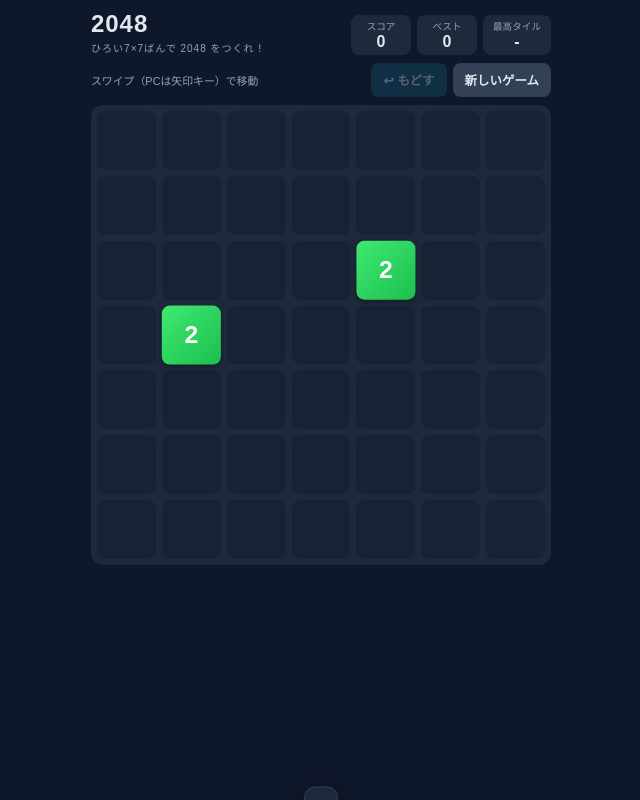
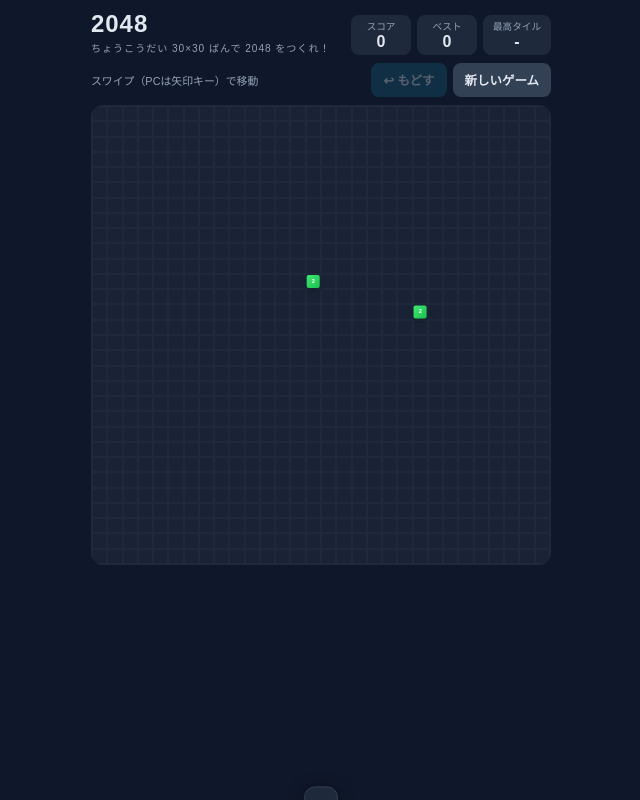
Before and after one commit to Genso-Game-Lab/classic-2048, a plain HTML site: page index.html in a window 1280 px wide. Shown: the whole page, without its empty margins (319-959 px from the left). Drawn offline with Linux system fonts and the light colour scheme.

Commit message:
30x30 board experiment

```diff
--- a/index.html
+++ b/index.html
@@ -85,7 +85,7 @@
 <body>
 <div class="wrap">
   <header>
-    <h1>2048<small>ひろい7×7ばんで 2048 をつくれ！</small></h1>
+    <h1>2048<small>ちょうこうだい 30×30 ばんで 2048 をつくれ！</small></h1>
     <div class="stats">
       <div class="stat"><div class="label">スコア</div><div class="value" id="score">0</div></div>
       <div class="stat"><div class="label">ベスト</div><div class="value" id="best">0</div></div>
@@ -126,7 +126,7 @@
 }
 
 // ===== 状態 =====
-const SIZE = 7;
+const SIZE = 30;
 let grid, tiles, nextId, score, moved, won, awaiting, over;
 let best = +(localStorage.getItem("classic2048Best") || 0);
 let bestTile = +(localStorage.getItem("classic2048BestTile") || 0);
@@ -151,13 +151,15 @@
 // ===== レイアウト =====
 function layout() {
   const w = boardEl.clientWidth;
-  gap = Math.round(w * 0.014);
+  gap = Math.max(1, Math.round(w * 0.1 / SIZE));
   cell = (w - gap * (SIZE + 1)) / SIZE;
+  const rad = Math.max(2, cell * 0.12) + "px";
   boardEl.querySelectorAll(".bg-cell").forEach(e => e.remove());
   for (let r = 0; r < SIZE; r++) for (let c = 0; c < SIZE; c++) {
     const d = document.createElement("div");
     d.className = "bg-cell";
     d.style.width = d.style.height = cell + "px";
+    d.style.borderRadius = rad;
     d.style.left = (gap + c * (cell + gap)) + "px";
     d.style.top = (gap + r * (cell + gap)) + "px";
     boardEl.appendChild(d);
@@ -175,6 +177,7 @@
   if (!el) return;
   el.style.width = el.style.height = cell + "px";
   el.style.fontSize = (cell * fontFor(t.v)) + "px";
+  el.style.borderRadius = Math.max(2, cell * 0.12) + "px";
   el.style.transform = `translate(${gap + t.c * (cell + gap)}px, ${gap + t.r * (cell + gap)}px)`;
 }
 
```
